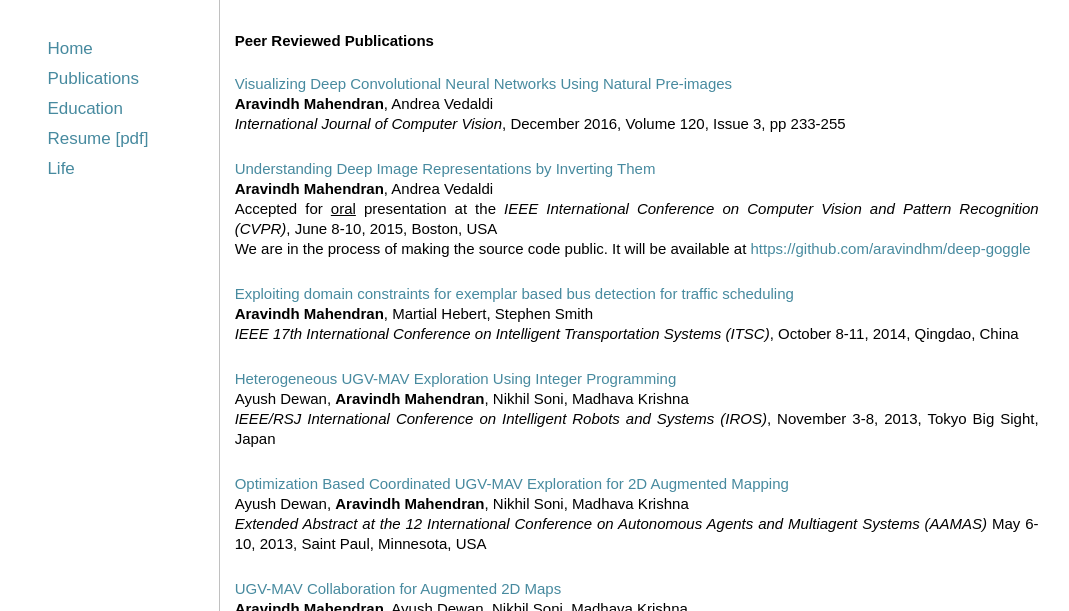
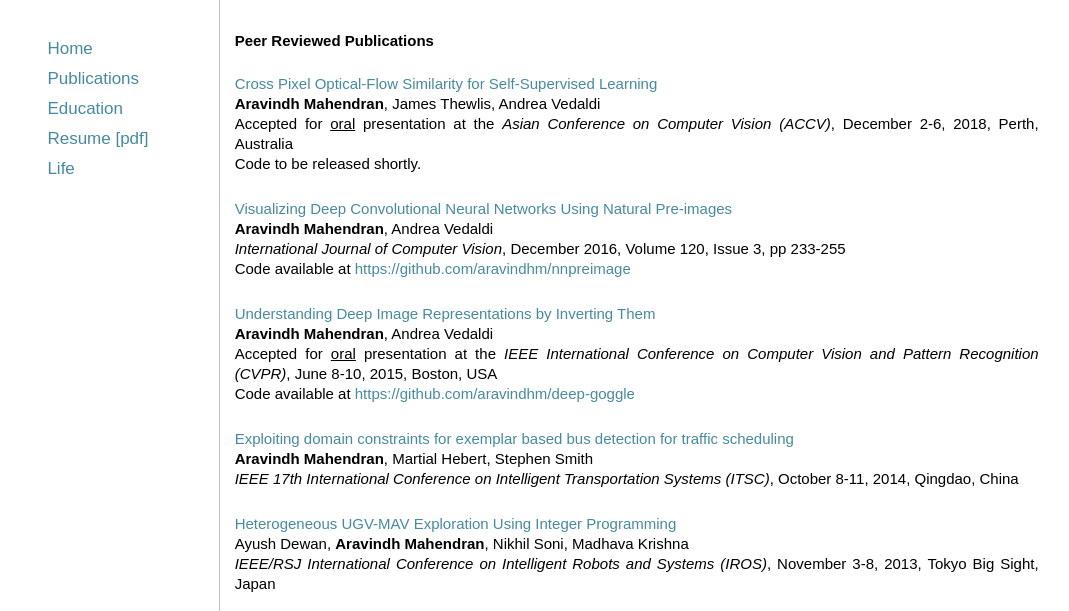
Before and after one commit to aravindhm/aravindhm.github.io, a plain HTML site: page publications.html in a window 1280 px wide. Shown: the part 164-775 px from the top of the page, without its empty margins (102-1171 px from the left). Drawn offline with Linux system fonts and the light colour scheme.

Commit message:
updated publications list

```diff
--- a/publications.html
+++ b/publications.html
@@ -17,15 +17,22 @@
         <div id="Publications">
             <h4> Peer Reviewed Publications </h4>
 
+            <p> <a href=http://www.robots.ox.ac.uk/~vgg/publications/2018/Mahendran18/mahendran18.pdf target=_blank>Cross Pixel Optical-Flow Similarity for Self-Supervised Learning</a><br />
+                <b>Aravindh Mahendran</b>, James Thewlis, Andrea Vedaldi <br/>
+                Accepted for <u>oral</u> presentation at the <i>Asian Conference on Computer Vision (ACCV)</i>, December 2-6, 2018, Perth, Australia <br/>
+                 Code to be released shortly.
+            </p>
+
             <p> <a href=http://www.robots.ox.ac.uk/~vgg/research/invrep/index.html target=_blank>Visualizing Deep Convolutional Neural Networks Using Natural Pre-images</a><br />
                 <b>Aravindh Mahendran</b>, Andrea Vedaldi <br/>
-                <i>International Journal of Computer Vision</i>, December 2016, Volume 120, Issue 3, pp 233-255
+                <i>International Journal of Computer Vision</i>, December 2016, Volume 120, Issue 3, pp 233-255 <br/>
+                Code available at <a href=https://github.com/aravindhm/nnpreimage target=_blank>https://github.com/aravindhm/nnpreimage</a>
             </p>
 
             <p> <a href=http://arxiv.org/abs/1412.0035 target=_blank>Understanding Deep Image Representations by Inverting Them</a><br />
                 <b>Aravindh Mahendran</b>, Andrea Vedaldi <br/>
                 Accepted for <u>oral</u> presentation at the <i>IEEE International Conference on Computer Vision and Pattern Recognition (CVPR)</i>, June 8-10, 2015, Boston, USA <br/>
-                 We are in the process of making the source code public. It will be available at <a href=http://github.com/aravindhm/deep-goggle target=_blank>https://github.com/aravindhm/deep-goggle</a>
+                 Code available at <a href=http://github.com/aravindhm/deep-goggle target=_blank>https://github.com/aravindhm/deep-goggle</a>
             </p>
 
             <p> <a href=http://ieeexplore.ieee.org/xpls/abs_all.jsp?arnumber=6958161&tag=1 target=_blank>Exploiting domain constraints for exemplar based bus detection for traffic scheduling </a><br />
```
